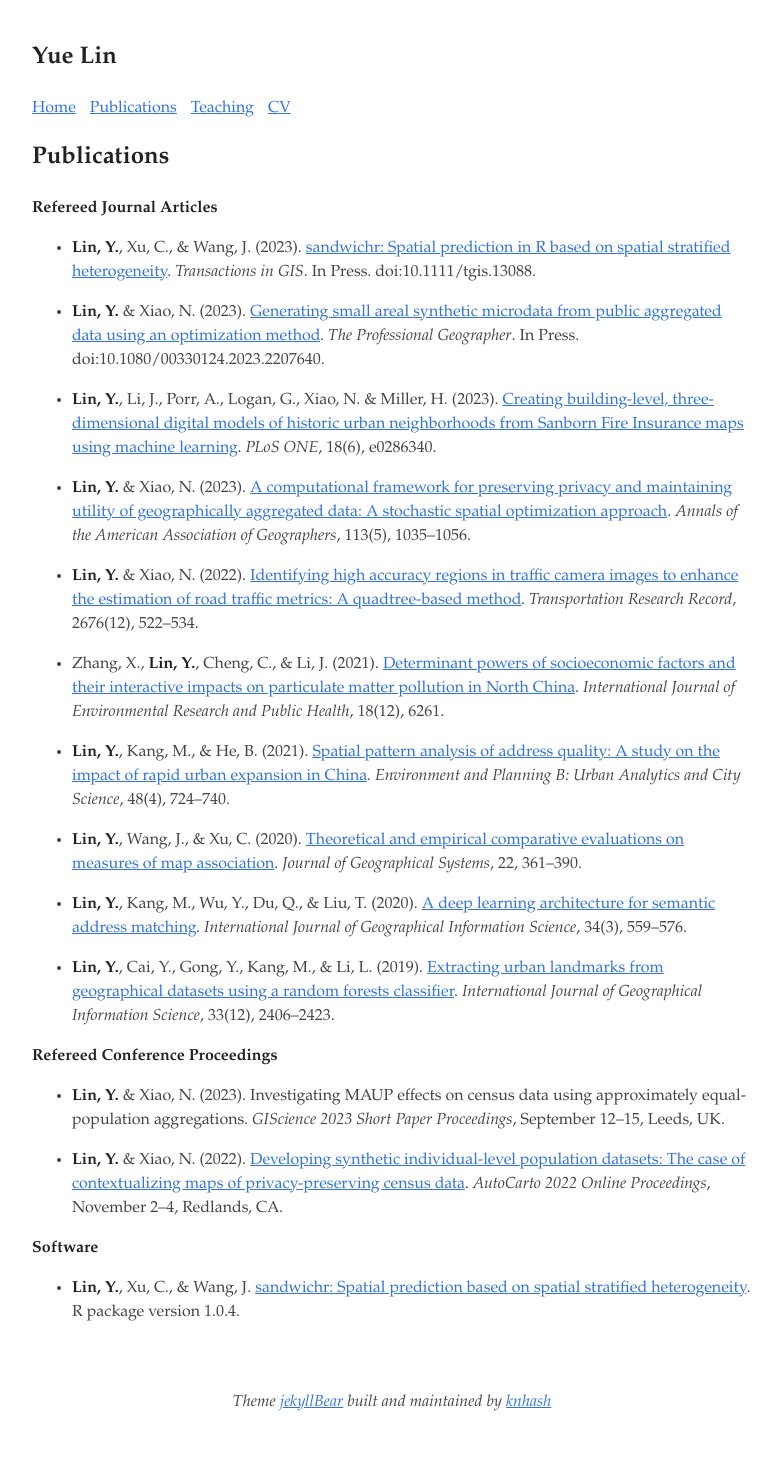
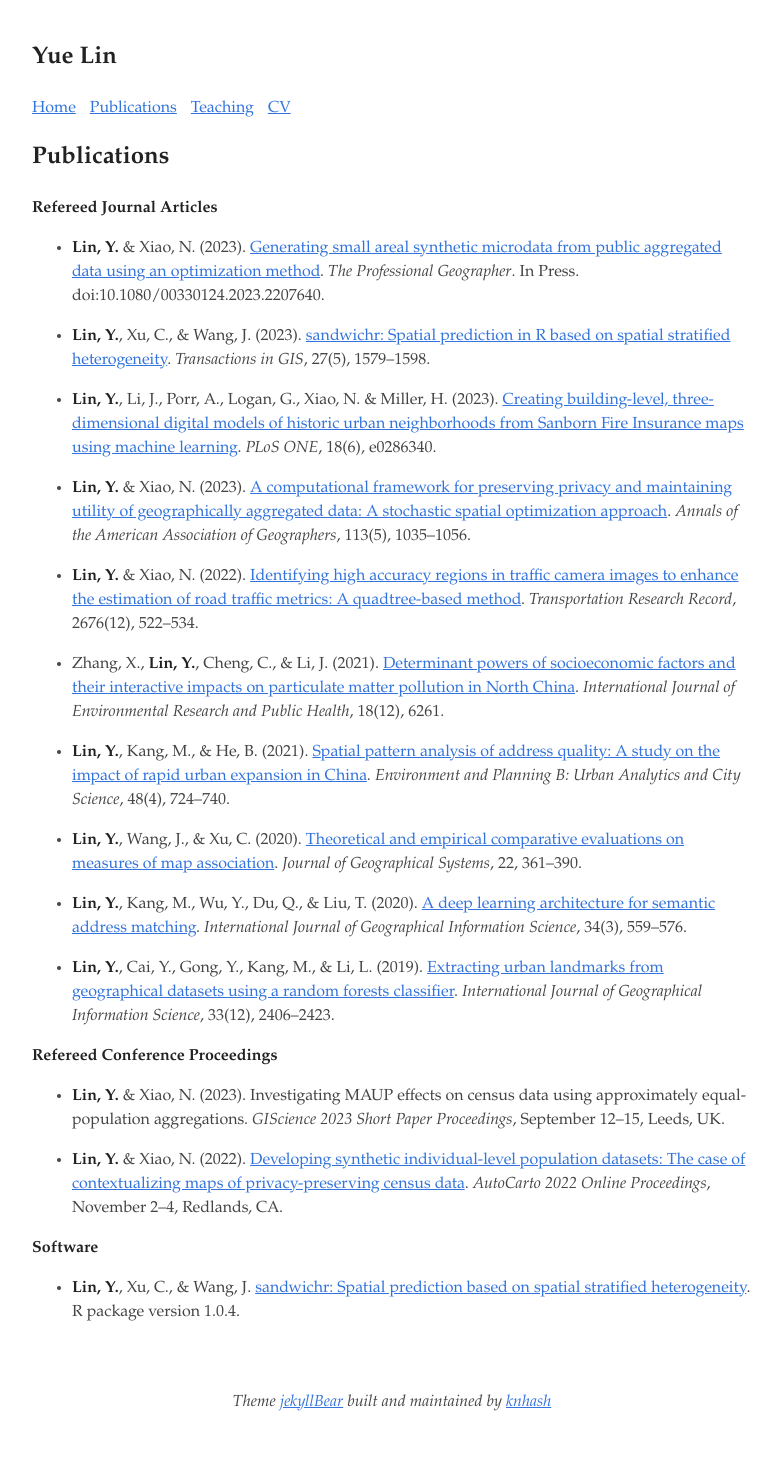
Before and after one commit to linyuehzzz/linyuehzzz.github.io, a Jekyll site: the page built from publications.md, in a window 1280 px wide. Shown: the whole page, without its empty margins (248-1029 px from the left). Built offline with Jekyll 4.4.1, drawn with Linux system fonts in a browser that asks for light colours.

Commit message:
update publications

```diff
--- a/publications.md
+++ b/publications.md
@@ -7,9 +7,9 @@ permalink: /publications
 
 **Refereed Journal Articles**
 
-- **Lin, Y.**, Xu, C., & Wang, J. (2023). [sandwichr: Spatial prediction in R based on spatial stratified heterogeneity](https://onlinelibrary.wiley.com/doi/full/10.1111/tgis.13088). *Transactions in GIS*. In Press. doi:10.1111/tgis.13088.
+- **Lin, Y.** & Xiao, N. (2023). [Generating small areal synthetic microdata from public aggregated data using an optimization method](https://www.tandfonline.com/doi/full/10.1080/00330124.2023.2207640). *The Professional Geographer*. In Press. doi:10.1080/00330124.2023.2207640.
 
-- **Lin, Y.** & Xiao, N. (2023). [Generating small areal synthetic microdata from public aggregated data using an optimization method](https://www.tandfonline.com/doi/full/10.1080/00330124.2023.2207640). *The Professional Geographer*. In Press. doi:10.1080/00330124.2023.2207640.
+- **Lin, Y.**, Xu, C., & Wang, J. (2023). [sandwichr: Spatial prediction in R based on spatial stratified heterogeneity](https://onlinelibrary.wiley.com/doi/full/10.1111/tgis.13088). *Transactions in GIS*, 27(5), 1579--1598.
 
 - **Lin, Y.**, Li, J., Porr, A., Logan, G., Xiao, N. & Miller, H. (2023). [Creating building-level, three-dimensional digital models of historic urban neighborhoods from Sanborn Fire Insurance maps using machine learning](http://dx.doi.org/10.1371/journal.pone.0286340). *PLoS ONE*, 18(6), e0286340.
 
```
Also changed, not shown: 1 other file.
